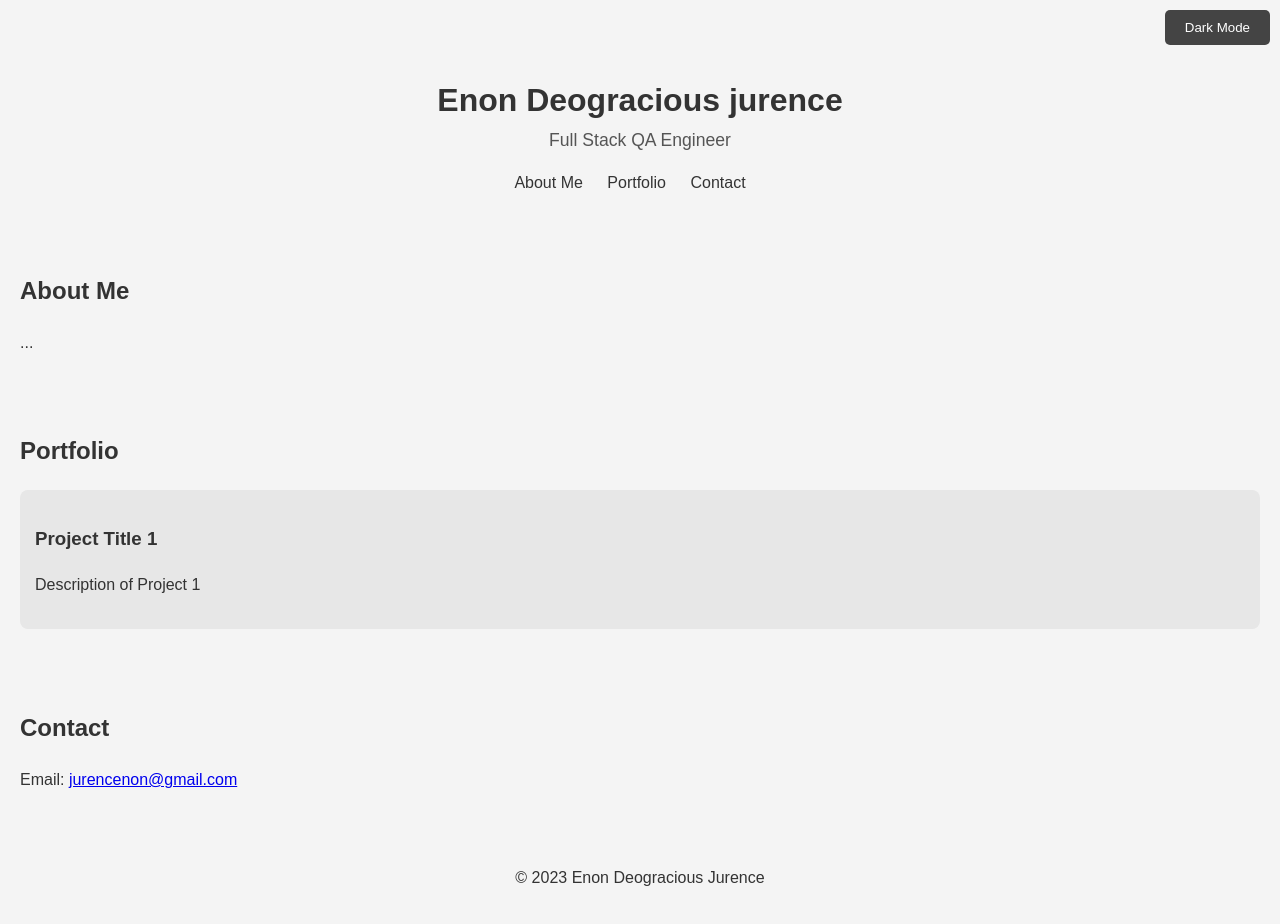
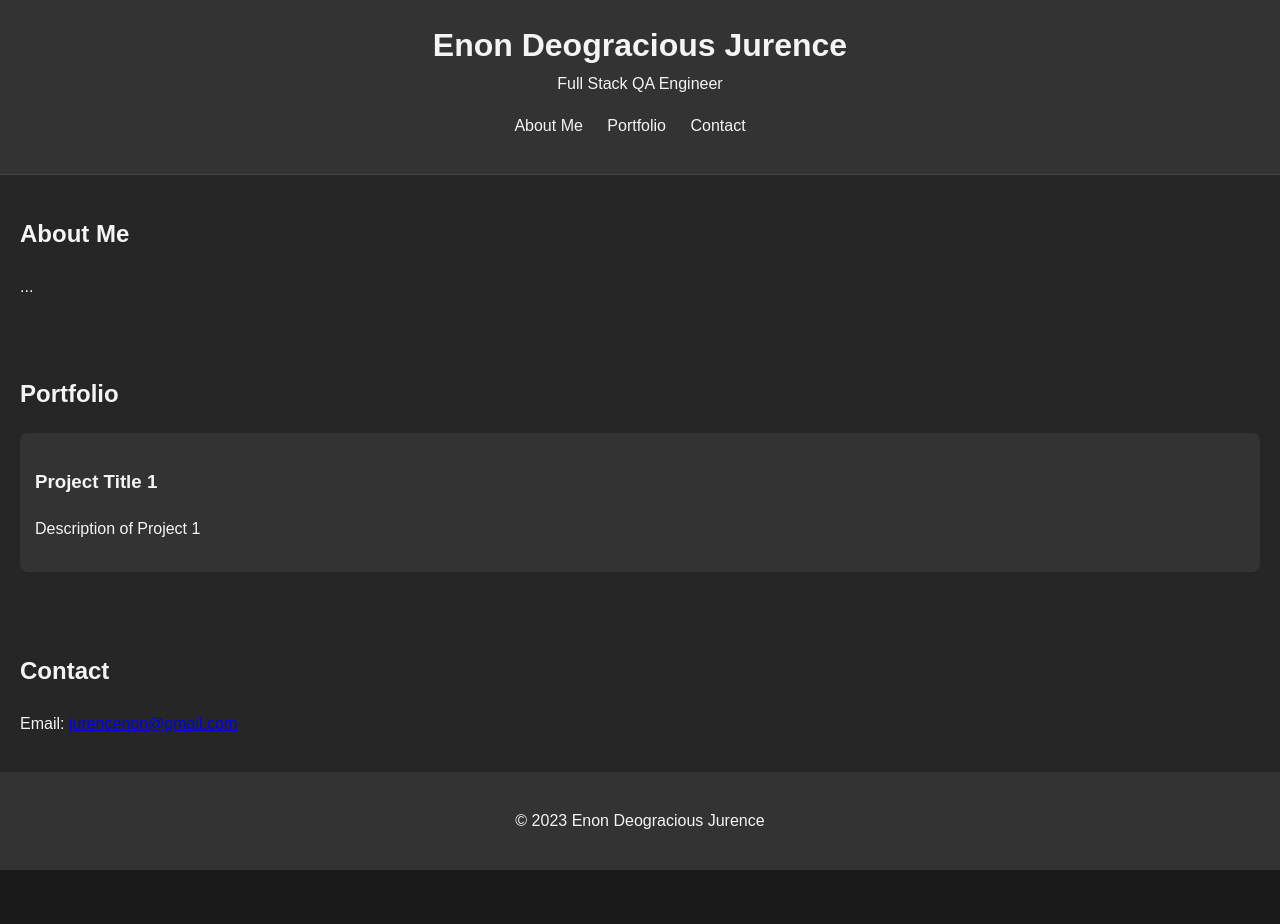
Before and after one commit to jury-en/jury-en.github.io, a plain HTML site: page index.html in a window 1280 px wide. After the commit the page ends 870 px from the top, so only its background shows below. Drawn offline with Linux system fonts and the light colour scheme.

```diff
--- a/index.html
+++ b/index.html
@@ -5,15 +5,11 @@
     <meta name="viewport" content="width=device-width, initial-scale=1.0">
     <title>Jurence's Portfolio</title>
     <link rel="stylesheet" href="style.css">
-    <script src="script.js" defer></script>
 </head>
 <body>
-<div class="toggle-container">
-    <button id="dark-mode-toggle">Dark Mode</button>
-</div>
 <header>
     <div class="header-title">
-        <h1>Enon Deogracious jurence</h1>
+        <h1>Enon Deogracious Jurence</h1>
         <p class="title">Full Stack QA Engineer</p>
     </div>
     <nav>
--- a/style.css
+++ b/style.css
@@ -3,54 +3,20 @@
     line-height: 1.6;
     margin: 0;
     padding: 0;
-    color: #333;
-    background-color: #f4f4f4;
-    transition: background-color 0.3s, color 0.3s;
+    color: #f4f4f4; /* Light text for dark background */
+    background-color: #1a1a1a; /* Dark background */
 }
 
 header {
-    background: #f4f4f4;
+    background: #333; /* Darker background for the header */
     padding: 20px;
     text-align: center;
+    border-bottom: 1px solid #444; /* Subtle border for separation */
 }
 
-.header-title .title {
+header h1, header p {
     margin: 0;
-    font-size: 1.1em; /* Adjusted font size */
-    font-weight: normal;
-    color: #555;
-}
-
-.toggle-container {
-    text-align: right;
-    padding: 10px;
-}
-
-#dark-mode-toggle {
-    background-color: #444;
-    color: white;
-    border: none;
-    padding: 10px 20px;
-    cursor: pointer;
-    border-radius: 5px;
-}
-
-/* Dark mode styling */
-.dark-mode {
-    background-color: #2c3e50;
-    color: #ecf0f1;
-}
-
-.dark-mode header {
-    background: #34495e;
-}
-
-.dark-mode .toggle-container button {
-    background-color: #16a085;
-}
-
-header h1 {
-    margin: 0;
+    color: #f4f4f4; /* Light text color */
 }
 
 nav ul {
@@ -65,15 +31,21 @@
 
 nav ul li a {
     text-decoration: none;
-    color: #333;
+    color: #f4f4f4; /* Light text color for links */
+}
+
+nav ul li a:hover {
+    color: #d1d1d1; /* Slightly lighter color on hover */
 }
 
 section {
     padding: 20px;
+    background-color: #262626; /* Slightly lighter than body for contrast */
 }
 
 .project {
-    background: #e7e7e7;
+    background: #333; /* Dark background for project cards */
+    color: #f4f4f4; /* Light text color */
     margin-bottom: 20px;
     padding: 15px;
     border-radius: 8px;
@@ -82,5 +54,6 @@
 footer {
     text-align: center;
     padding: 20px;
-    background: #f4f4f4;
+    background: #333; /* Dark background for the footer */
+    color: #f4f4f4; /* Light text color */
 }
```
